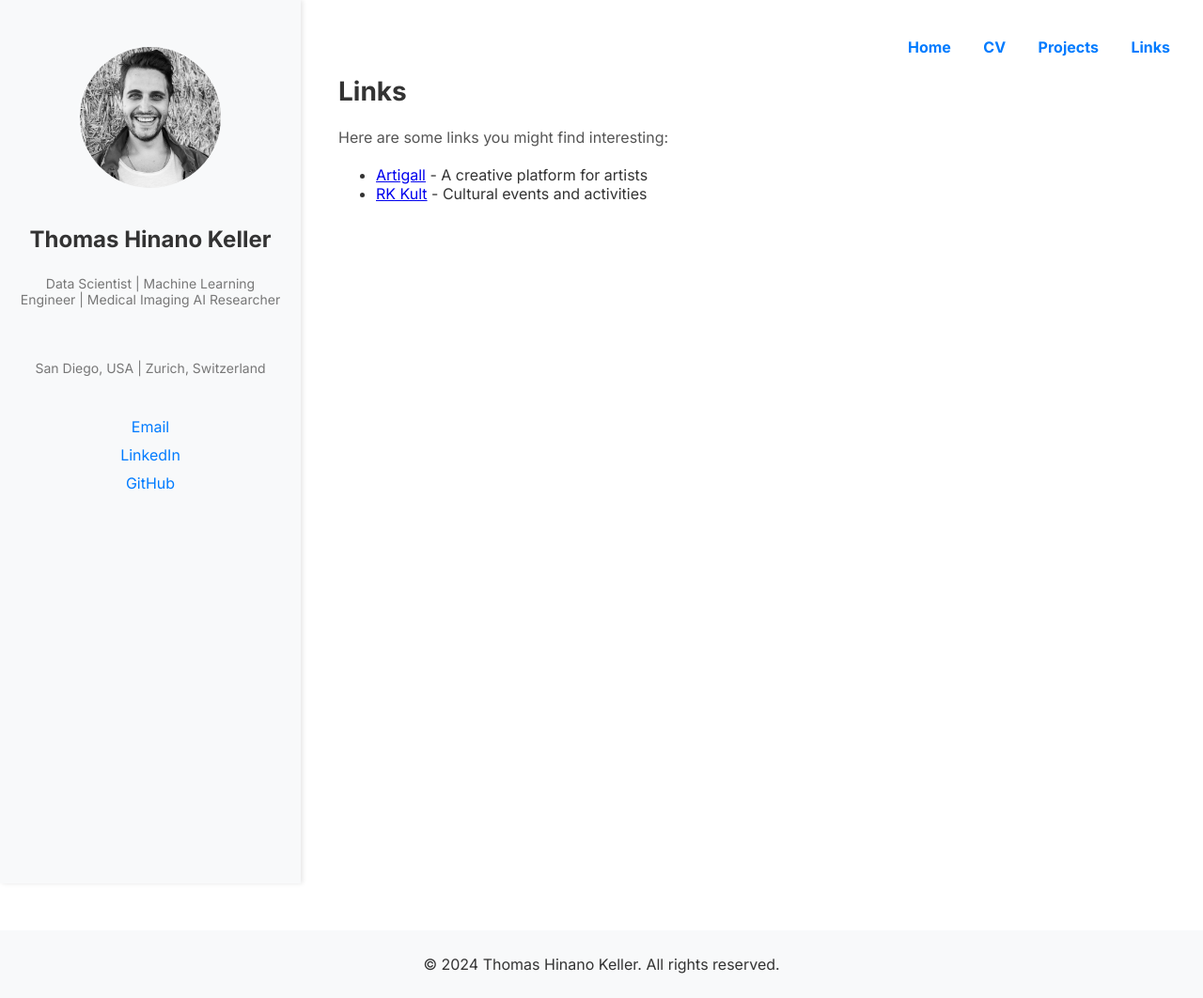
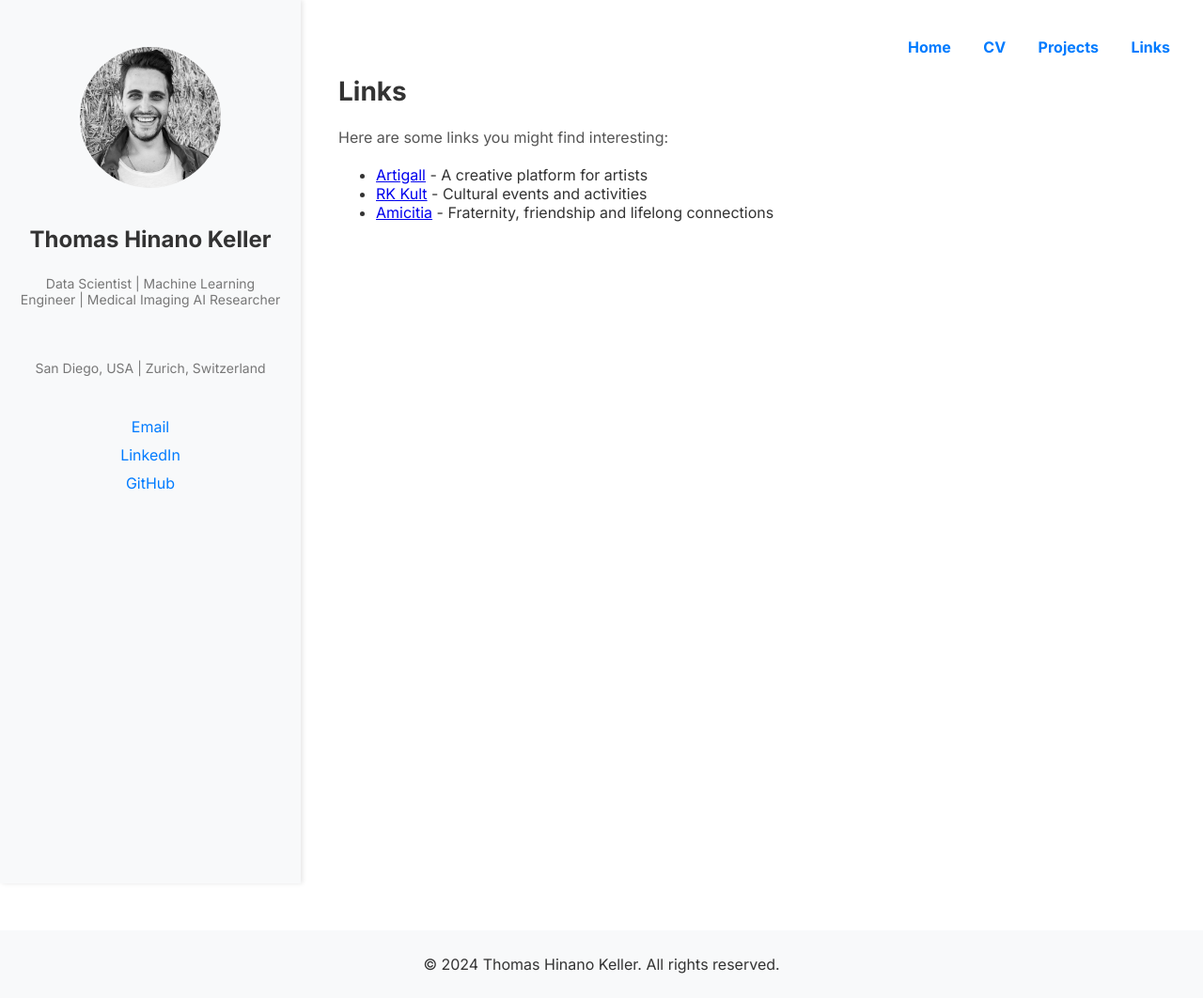
Before and after one commit to thomkell/thomkell.github.io, a Jekyll site: the page built from links/index.md, in a window 1280 px wide. Shown: the whole page at 94% size. Built offline with Jekyll 4.4.1, drawn with Linux system fonts in a browser that asks for light colours.

Commit message:
add amicitia link index.md

```diff
--- a/links/index.md
+++ b/links/index.md
@@ -9,3 +9,4 @@ Here are some links you might find interesting:
 
 - [Artigall](https://artigall.ch) - A creative platform for artists
 - [RK Kult](https://rk-kult.ch) - Cultural events and activities
+- [Amicitia](https://amicitia.ch) - Fraternity, friendship and lifelong connections
```
Also changed, not shown: 1 other file.
